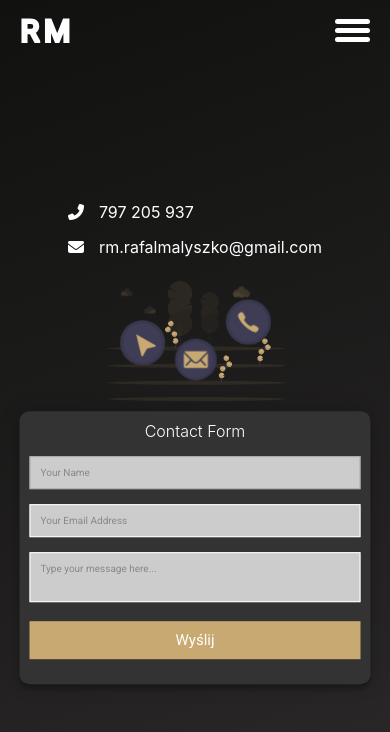
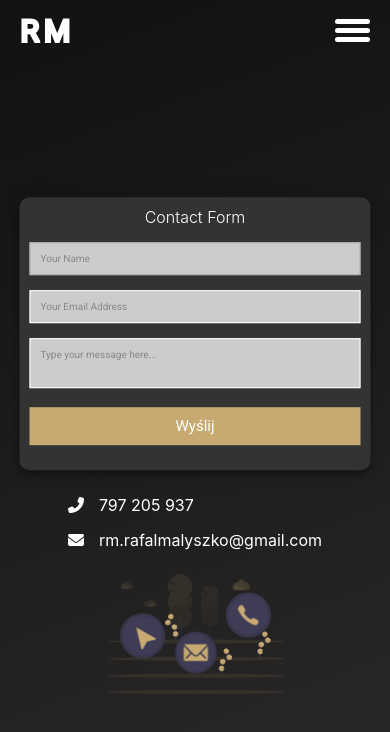
Before and after one commit to rafalm1/Portfoliov2, a React (Create React App) app: page /contact in a window 390 px wide. Shown: the top 732 px of the page. Built offline with nearby package versions, Linux system fonts and the light colour scheme.

Commit message:
responsive test

```diff
--- a/src/App.js
+++ b/src/App.js
@@ -27,7 +27,8 @@ function App() {
   const onEnter = (node) => {
     if (
       node.children[0].className === 'Skills' ||
-      node.children[0].className === 'Projects'
+      node.children[0].className === 'Projects' ||
+      node.children[0].className === 'Contact'
     ) {
       tl.to(node.children[0].firstElementChild, 0.5, { opacity: '0' })
         .fromTo(
--- a/src/components/Contact/Contact.js
+++ b/src/components/Contact/Contact.js
@@ -8,6 +8,8 @@ import { useTranslation } from 'react-i18next';
 import emailjs from 'emailjs-com';
 
 const Contact = () => {
+
+  // document.getElementsByTagName('body')[0].style.overflow = 'auto';
 
  const toggleToastSuccess = () => {
   const toastSuccess = document.getElementById('toastSuccess');
--- a/src/components/Contact/Contact.scss
+++ b/src/components/Contact/Contact.scss
@@ -88,8 +88,8 @@
   .Contact {
     .contactContainer {
       .contentBox {
-        flex-direction: column-reverse;
-        margin-top: 110px;
+        flex-direction: column;
+        margin-top: 130px;
         padding: 10px;
 
         .leftContent {
@@ -181,6 +181,9 @@
             .info-row {
               font-size: 16px;
             }
+          }
+
+          svg {
           }
         }
       }
```
